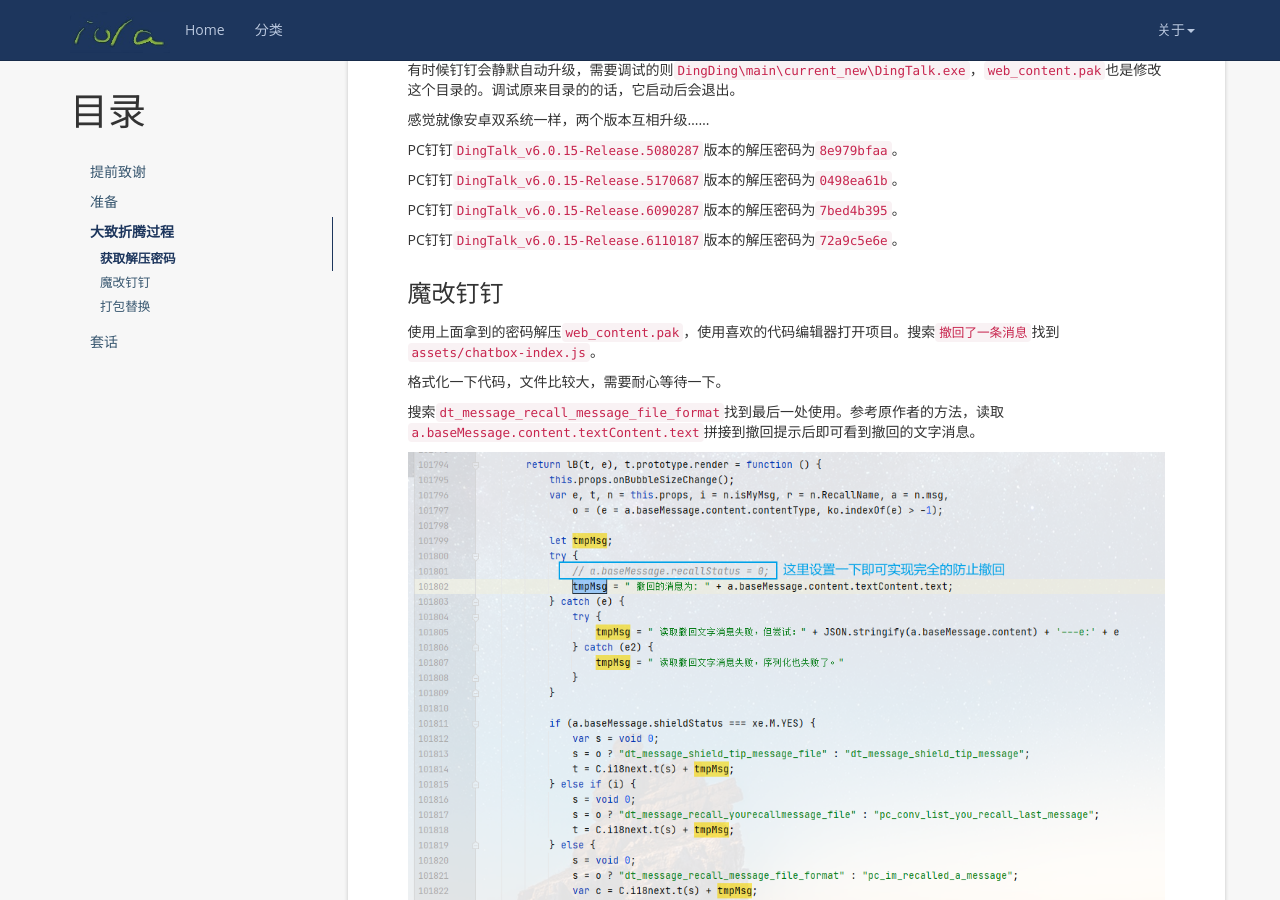
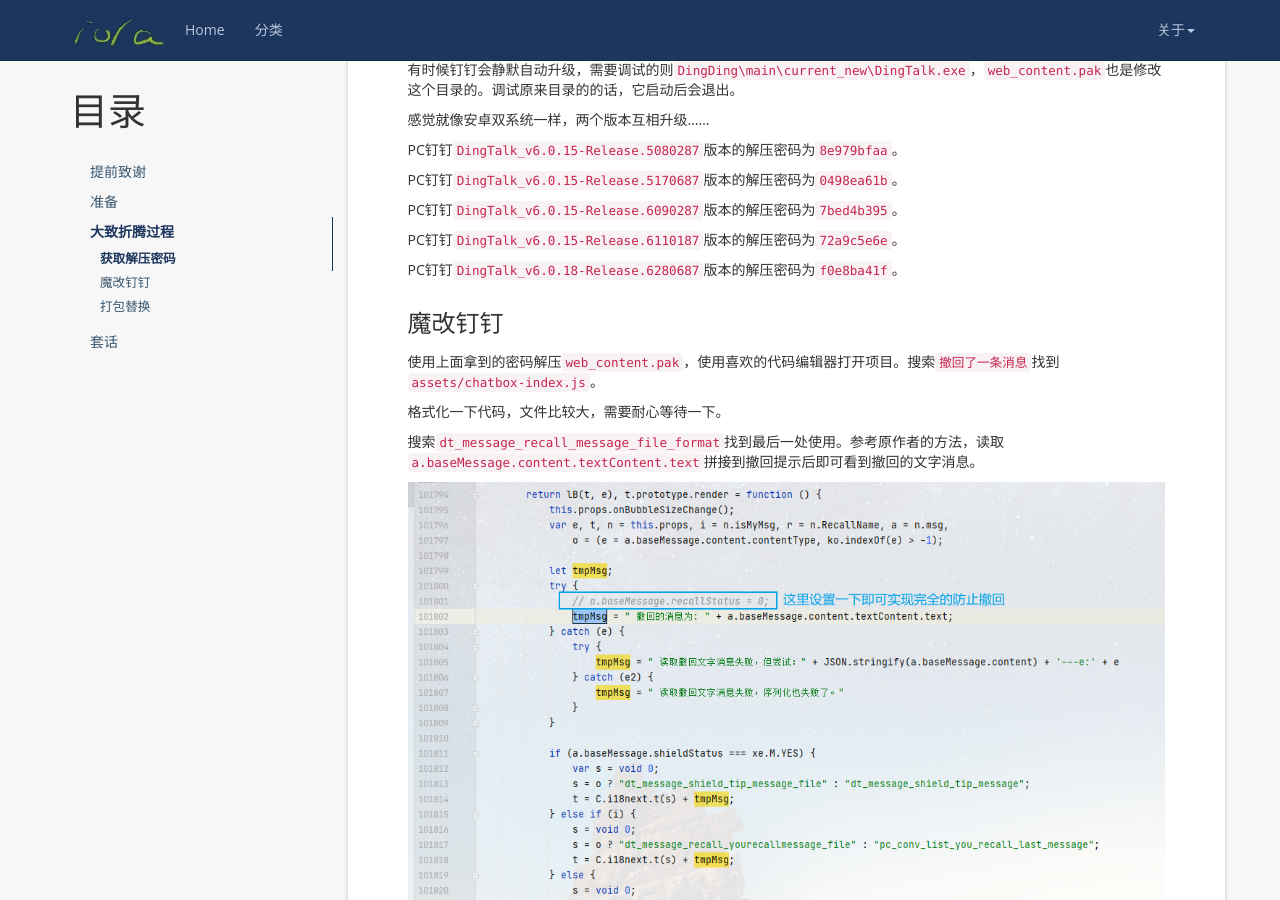
Before and after one commit to iola1999/iola1999.github.io, a Jekyll site: the page built from _posts/2021-01-21-DingTalk-mod.markdown, in a window 1280 px wide and 900 px high, scrolled down 1965 px. Built offline with Jekyll 4.4.1, drawn with Linux system fonts in a browser that asks for light colours; nearby versions of some CDN libraries; comment, search, counter and statistics services are not loaded.

Commit message:
2021-01-21-DingTalk-mod.markdown

```diff
--- a/_posts/2021-01-21-DingTalk-mod.markdown
+++ b/_posts/2021-01-21-DingTalk-mod.markdown
@@ -67,6 +67,8 @@
 
 PC钉钉`DingTalk_v6.0.15-Release.6110187`版本的解压密码为`72a9c5e6e`。
 
+PC钉钉`DingTalk_v6.0.18-Release.6280687`版本的解压密码为`f0e8ba41f`。
+
 ### 魔改钉钉
 
 使用上面拿到的密码解压`web_content.pak`，使用喜欢的代码编辑器打开项目。搜索`撤回了一条消息`找到`assets/chatbox-index.js`。
```
